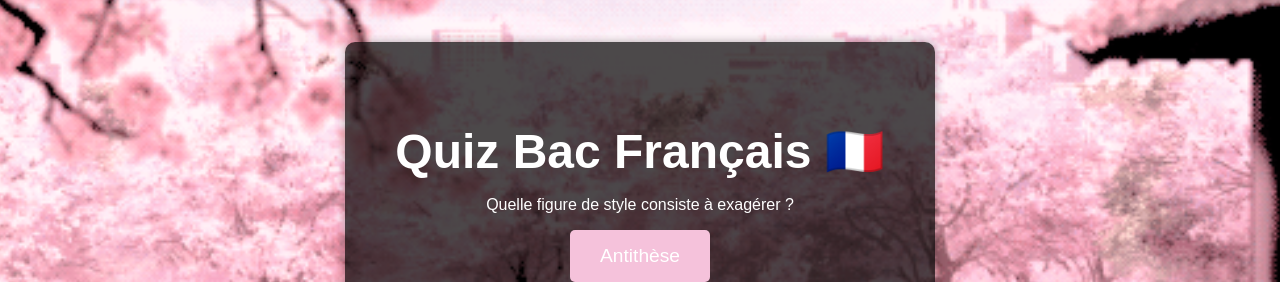
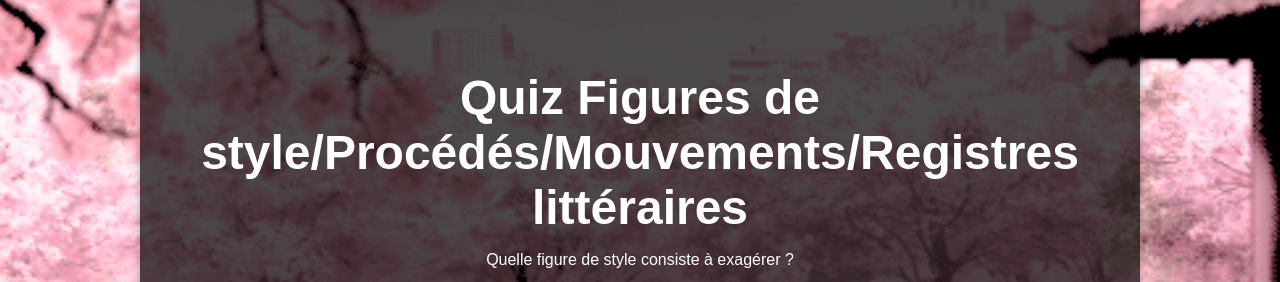
Before and after one commit to yxshioka/bac-FR, a plain HTML site: page index.html in a window 1280 px wide. Shown: the part 165-447 px from the top of the page. Drawn offline with Linux system fonts and the light colour scheme.

Commit message:
Update index.html

```diff
--- a/index.html
+++ b/index.html
@@ -203,7 +203,7 @@
     Ton navigateur ne supporte pas l'audio HTML5.
   </audio>
   <div id="quiz">
-    <h1>Quiz Bac Français 🇫🇷</h1>
+    <h1>Quiz Figures de style/Procédés/Mouvements/Registres littéraires</h1>
     <p id="question"></p>
     <div id="options"></div>
     <div id="result"></div>
```
